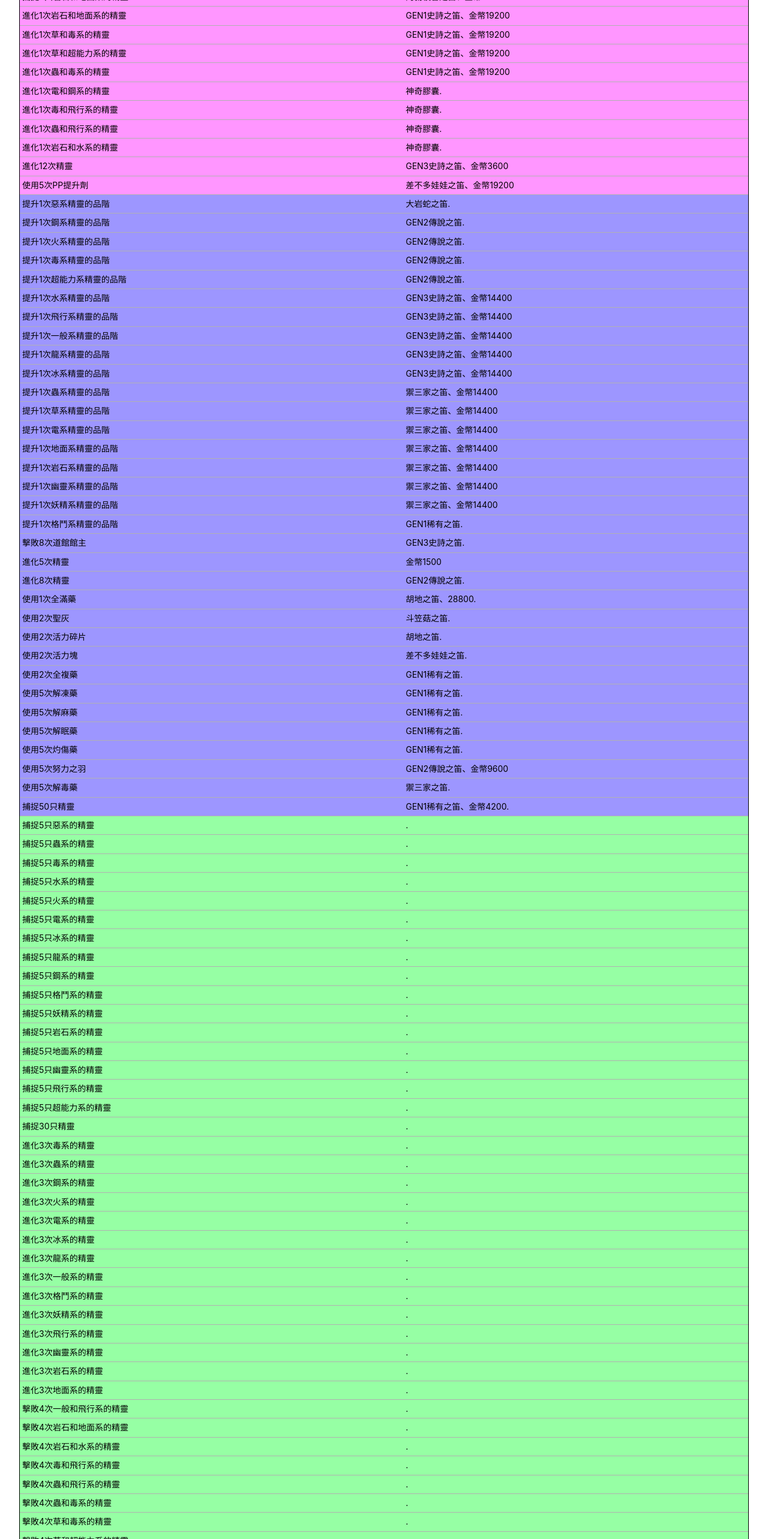
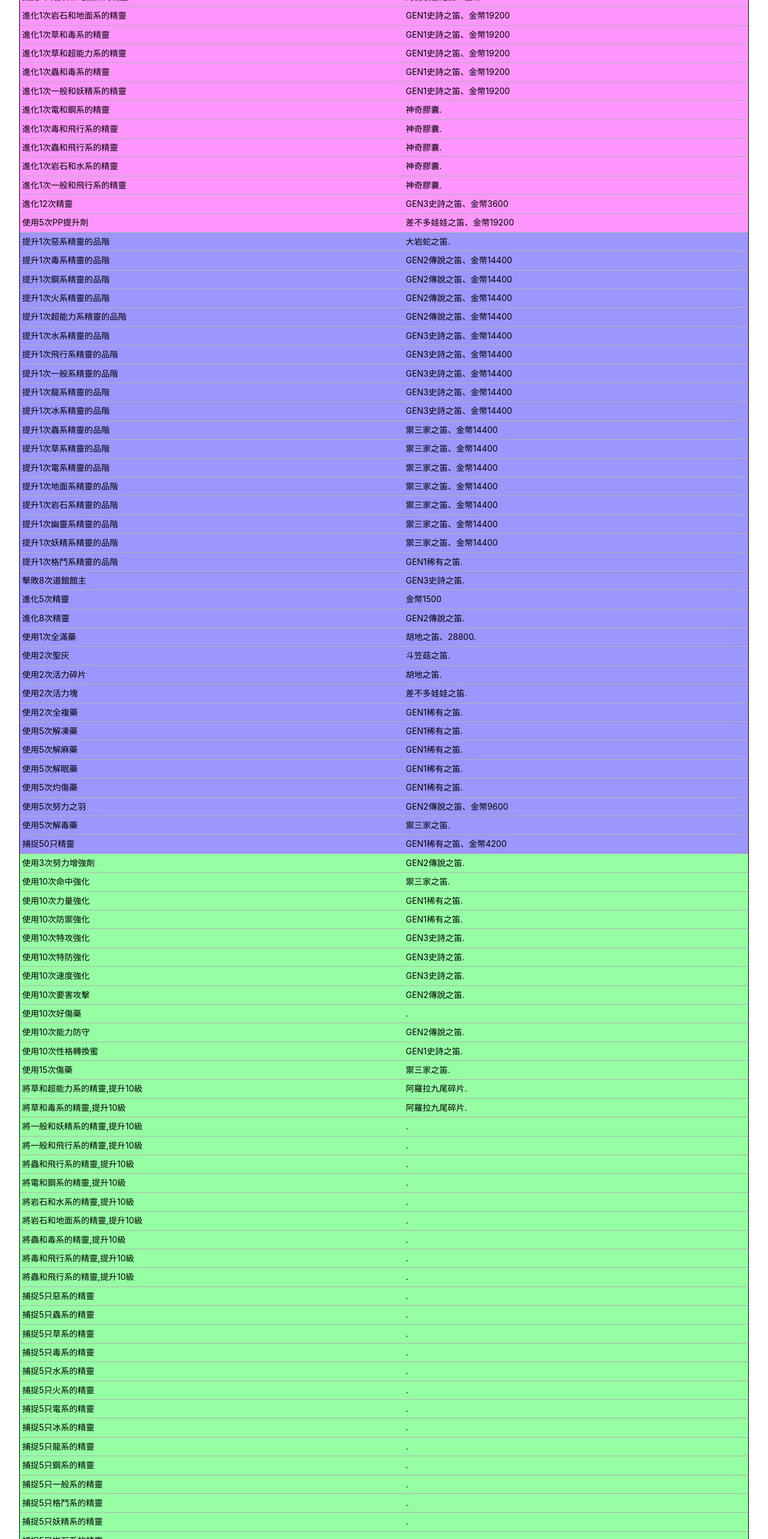
Before and after one commit to tom00502/pokemon-adventurer, a Vue app: page /fieldwork in a window 1280 px wide. Shown: the part 900-3466 px from the top of the page at 60% size. Built offline with nearby package versions, Linux system fonts and the light colour scheme.

Commit message:
update data

```diff
--- a/src/views/fieldwork.vue
+++ b/src/views/fieldwork.vue
@@ -129,6 +129,11 @@ const table = [
         level: 'epic',
     },
     {
+        work: '進化1次一般和妖精系的精靈',
+        award: 'GEN1史詩之笛、金幣19200',
+        level: 'epic',
+    },
+    {
         work: '進化1次電和鋼系的精靈',
         award: '神奇膠囊',
         level: 'epic',
@@ -153,6 +158,12 @@ const table = [
         checkAward: false,
     },
     {
+        work: '進化1次一般和飛行系的精靈',
+        award: '神奇膠囊',
+        level: 'epic',
+        checkAward: false,
+    },
+    {
         work: '進化12次精靈',
         award: 'GEN3史詩之笛、金幣3600',
         level: 'epic',
@@ -169,28 +180,24 @@ const table = [
         checkAward: false,
     },
     {
+        work: '提升1次毒系精靈的品階',
+        award: 'GEN2傳說之笛、金幣14400',
+        level: 'rare',
+    },
+    {
         work: '提升1次鋼系精靈的品階',
-        award: 'GEN2傳說之笛',
+        award: 'GEN2傳說之笛、金幣14400',
         level: 'rare',
-        checkAward: false,
     },
     {
         work: '提升1次火系精靈的品階',
-        award: 'GEN2傳說之笛',
+        award: 'GEN2傳說之笛、金幣14400',
         level: 'rare',
-        checkAward: false,
-    },
-    {
-        work: '提升1次毒系精靈的品階',
-        award: 'GEN2傳說之笛',
-        level: 'rare',
-        checkAward: false,
     },
     {
         work: '提升1次超能力系精靈的品階',
-        award: 'GEN2傳說之笛',
+        award: 'GEN2傳說之笛、金幣14400',
         level: 'rare',
-        checkAward: false,
     },
     {
         work: '提升1次水系精靈的品階',
@@ -344,10 +351,143 @@ const table = [
         work: '捕捉50只精靈',
         award: 'GEN1稀有之笛、金幣4200',
         level: 'rare',
+    },
+    {
+        work: '使用3次努力增強劑',
+        award: 'GEN2傳說之笛',
+        level: 'great',
+        checkAward: false,
+    },
+    {
+        work: '使用10次命中強化',
+        award: '禦三家之笛',
+        level: 'great',
+        checkAward: false,
+    },
+    {
+        work: '使用10次力量強化',
+        award: 'GEN1稀有之笛',
+        level: 'great',
+        checkAward: false,
+    },
+    {
+        work: '使用10次防禦強化',
+        award: 'GEN1稀有之笛',
+        level: 'great',
+        checkAward: false,
+    },
+    {
+        work: '使用10次特攻強化',
+        award: 'GEN3史詩之笛',
+        level: 'great',
+        checkAward: false,
+    },
+    {
+        work: '使用10次特防強化',
+        award: 'GEN3史詩之笛',
+        level: 'great',
+        checkAward: false,
+    },
+    {
+        work: '使用10次速度強化',
+        award: 'GEN3史詩之笛',
+        level: 'great',
+        checkAward: false,
+    },
+    {
+        work: '使用10次要害攻擊',
+        award: 'GEN2傳說之笛',
+        level: 'great',
+        checkAward: false,
+    },
+    { work: '使用10次好傷藥', award: '', level: 'great', checkAward: false },
+    {
+        work: '使用10次能力防守',
+        award: 'GEN2傳說之笛',
+        level: 'great',
+        checkAward: false,
+    },
+    {
+        work: '使用10次性格轉換蜜',
+        award: 'GEN1史詩之笛',
+        level: 'great',
+        checkAward: false,
+    },
+    {
+        work: '使用15次傷藥',
+        award: '禦三家之笛',
+        level: 'great',
+        checkAward: false,
+    },
+    {
+        work: '將草和超能力系的精靈,提升10級',
+        award: '阿羅拉九尾碎片',
+        level: 'great',
+        checkAward: false,
+    },
+    {
+        work: '將草和毒系的精靈,提升10級',
+        award: '阿羅拉九尾碎片',
+        level: 'great',
+        checkAward: false,
+    },
+    {
+        work: '將一般和妖精系的精靈,提升10級',
+        award: '',
+        level: 'great',
+        checkAward: false,
+    },
+    {
+        work: '將一般和飛行系的精靈,提升10級',
+        award: '',
+        level: 'great',
+        checkAward: false,
+    },
+    {
+        work: '將蟲和飛行系的精靈,提升10級',
+        award: '',
+        level: 'great',
+        checkAward: false,
+    },
+    {
+        work: '將電和鋼系的精靈,提升10級',
+        award: '',
+        level: 'great',
+        checkAward: false,
+    },
+    {
+        work: '將岩石和水系的精靈,提升10級',
+        award: '',
+        level: 'great',
+        checkAward: false,
+    },
+    {
+        work: '將岩石和地面系的精靈,提升10級',
+        award: '',
+        level: 'great',
+        checkAward: false,
+    },
+    {
+        work: '將蟲和毒系的精靈,提升10級',
+        award: '',
+        level: 'great',
+        checkAward: false,
+    },
+    {
+        work: '將毒和飛行系的精靈,提升10級',
+        award: '',
+        level: 'great',
+        checkAward: false,
+    },
+    {
+        work: '將蟲和飛行系的精靈,提升10級',
+        award: '',
+        level: 'great',
         checkAward: false,
     },
     { work: '捕捉5只惡系的精靈', award: '', level: 'great', checkAward: false },
     { work: '捕捉5只蟲系的精靈', award: '', level: 'great', checkAward: false },
+    { work: '捕捉5只草系的精靈', award: '', level: 'great', checkAward: false },
     { work: '捕捉5只毒系的精靈', award: '', level: 'great', checkAward: false },
     { work: '捕捉5只水系的精靈', award: '', level: 'great', checkAward: false },
     { work: '捕捉5只火系的精靈', award: '', level: 'great', checkAward: false },
@@ -355,6 +495,12 @@ const table = [
     { work: '捕捉5只冰系的精靈', award: '', level: 'great', checkAward: false },
     { work: '捕捉5只龍系的精靈', award: '', level: 'great', checkAward: false },
     { work: '捕捉5只鋼系的精靈', award: '', level: 'great', checkAward: false },
+    {
+        work: '捕捉5只一般系的精靈',
+        award: '',
+        level: 'great',
+        checkAward: false,
+    },
     {
         work: '捕捉5只格鬥系的精靈',
         award: '',
@@ -402,6 +548,7 @@ const table = [
     { work: '進化3次蟲系的精靈', award: '', level: 'great', checkAward: false },
     { work: '進化3次鋼系的精靈', award: '', level: 'great', checkAward: false },
     { work: '進化3次火系的精靈', award: '', level: 'great', checkAward: false },
+    { work: '進化3次草系的精靈', award: '', level: 'great', checkAward: false },
     { work: '進化3次電系的精靈', award: '', level: 'great', checkAward: false },
     { work: '進化3次冰系的精靈', award: '', level: 'great', checkAward: false },
     { work: '進化3次龍系的精靈', award: '', level: 'great', checkAward: false },
@@ -508,134 +655,7 @@ const table = [
         checkAward: false,
     },
     {
-        work: '使用3次努力增強劑',
-        award: 'GEN2傳說之笛',
-        level: 'great',
-        checkAward: false,
-    },
-    {
-        work: '使用10次命中強化',
-        award: '禦三家之笛',
-        level: 'great',
-        checkAward: false,
-    },
-    {
-        work: '使用10次力量強化',
-        award: 'GEN1稀有之笛',
-        level: 'great',
-        checkAward: false,
-    },
-    {
-        work: '使用10次防禦強化',
-        award: 'GEN1稀有之笛',
-        level: 'great',
-        checkAward: false,
-    },
-    {
-        work: '使用10次特攻強化',
-        award: 'GEN3史詩之笛',
-        level: 'great',
-        checkAward: false,
-    },
-    {
-        work: '使用10次特防強化',
-        award: 'GEN3史詩之笛',
-        level: 'great',
-        checkAward: false,
-    },
-    {
-        work: '使用10次要害攻擊',
-        award: 'GEN2傳說之笛',
-        level: 'great',
-        checkAward: false,
-    },
-    { work: '使用10次好傷藥', award: '', level: 'great', checkAward: false },
-    {
-        work: '使用10次能力防守',
-        award: 'GEN2傳說之笛',
-        level: 'great',
-        checkAward: false,
-    },
-    {
-        work: '使用10次性格轉換蜜',
-        award: 'GEN1史詩之笛',
-        level: 'great',
-        checkAward: false,
-    },
-    {
-        work: '使用15次傷藥',
-        award: '禦三家之笛',
-        level: 'great',
-        checkAward: false,
-    },
-    {
-        work: '將一般和妖精系的精靈,提升10級',
-        award: '',
-        level: 'great',
-        checkAward: false,
-    },
-    {
-        work: '將一般和飛行系的精靈,提升10級',
-        award: '',
-        level: 'great',
-        checkAward: false,
-    },
-    {
-        work: '將蟲和飛行系的精靈,提升10級',
-        award: '',
-        level: 'great',
-        checkAward: false,
-    },
-    {
-        work: '將電和鋼系的精靈,提升10級',
-        award: '',
-        level: 'great',
-        checkAward: false,
-    },
-    {
-        work: '將岩石和水系的精靈,提升10級',
-        award: '',
-        level: 'great',
-        checkAward: false,
-    },
-    {
-        work: '將岩石和地面系的精靈,提升10級',
-        award: '',
-        level: 'great',
-        checkAward: false,
-    },
-    {
-        work: '將草和超能力系的精靈,提升10級',
-        award: '阿羅拉九尾碎片',
-        level: 'great',
-        checkAward: false,
-    },
-    {
-        work: '將草和毒系的精靈,提升10級',
-        award: '阿羅拉九尾碎片',
-        level: 'great',
-        checkAward: false,
-    },
-    {
-        work: '將蟲和毒系的精靈,提升10級',
-        award: '',
-        level: 'great',
-        checkAward: false,
-    },
-    {
-        work: '將毒和飛行系的精靈,提升10級',
-        award: '',
-        level: 'great',
-        checkAward: false,
-    },
-    {
-        work: '將蟲和飛行系的精靈,提升10級',
-        award: '',
-        level: 'great',
-        checkAward: false,
-    },
-    {
-        work: '使用50次高級求捕捉精靈',
+        work: '使用50次高級球捕捉精靈',
         award: '',
         level: 'great',
         checkAward: false,
@@ -644,6 +664,12 @@ const table = [
         work: '擊敗6次道館館主',
         award: '金幣1500',
         level: 'great',
+    },
+    {
+        work: '擊敗5次毒系的精靈',
+        award: '',
+        level: 'normal',
+        checkAward: false,
     },
     {
         work: '擊敗5次水系的精靈',
@@ -695,6 +721,12 @@ const table = [
     },
     {
         work: '擊敗5次格鬥系的精靈',
+        award: '',
+        level: 'normal',
+        checkAward: false,
+    },
+    {
+        work: '擊敗5次妖精系的精靈',
         award: '',
         level: 'normal',
         checkAward: false,
@@ -801,6 +833,7 @@ const table = [
     { work: '捕捉20只精靈', award: '', level: 'normal', checkAward: false },
     { work: '捕捉25只精靈', award: '', level: 'normal', checkAward: false },
     { work: '擊敗2次道館館主', award: '', level: 'normal', checkAward: false },
+    { work: '擊敗4次道館館主', award: '', level: 'normal', checkAward: false },
     {
         work: '使用1次可達鴨噴壺',
         award: '',
@@ -823,6 +856,12 @@ const table = [
     },
     {
         work: '使用50次神奇糖果(小)',
+        award: '',
+        level: 'normal',
+        checkAward: false,
+    },
+    {
+        work: '使用80次超級球捕捉精靈',
         award: '',
         level: 'normal',
         checkAward: false,
```
